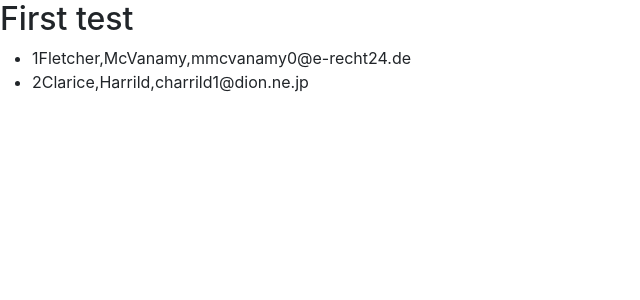
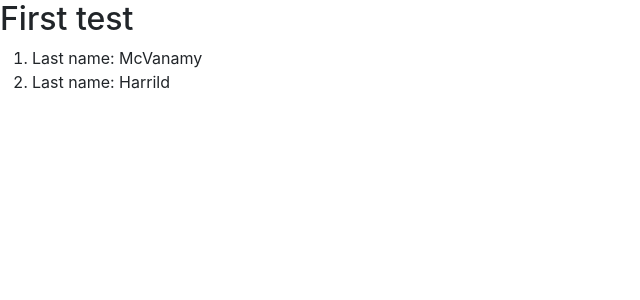
Before and after one commit to hhenriques1999/ReactSelfCrashLearning, a React (Create React App) app in the folder reactselfcrashlearning/: page / in a window 1280 px wide. Shown: the top 300 px of the page, without its empty margins (0-640 px from the left). Built offline with nearby package versions, Linux system fonts and the light colour scheme.

Commit message:
Update TestWithMockData

```diff
--- a/reactselfcrashlearning/src/TestWithMockData.jsx
+++ b/reactselfcrashlearning/src/TestWithMockData.jsx
@@ -1,18 +1,35 @@
+/* eslint-disable jsx-a11y/anchor-is-valid */
 import React from 'react'
 
-const TestWithMockData = ({data}) => {
+const TestWithMockData = ({ data, displayUnorderedList, handleClick }) => {
   return (
     <div>
+      {displayUnorderedList ?
         <ul>
           {data.map(item => (
             <li key={item.id}>
               {item.id}
               {item.first_name},
               {item.last_name},
-                    {item.email}
+              <a onClick={() => {
+                console.log("email link clicked")
+                handleClick()
+              }}>{item.email}</a>
+
+              {item.age > 50 ? 'Senior' : 'Not senior'}
+
             </li>
           ))}
         </ul>
+        :
+        <ol>
+          {data.map(item => (
+            <li key={item.id}>
+              Last name: {item.last_name}
+            </li>
+          ))}
+        </ol>
+      }
     </div>
   )
 }
```
Lines whose indentation alone changed are shown as unchanged.
